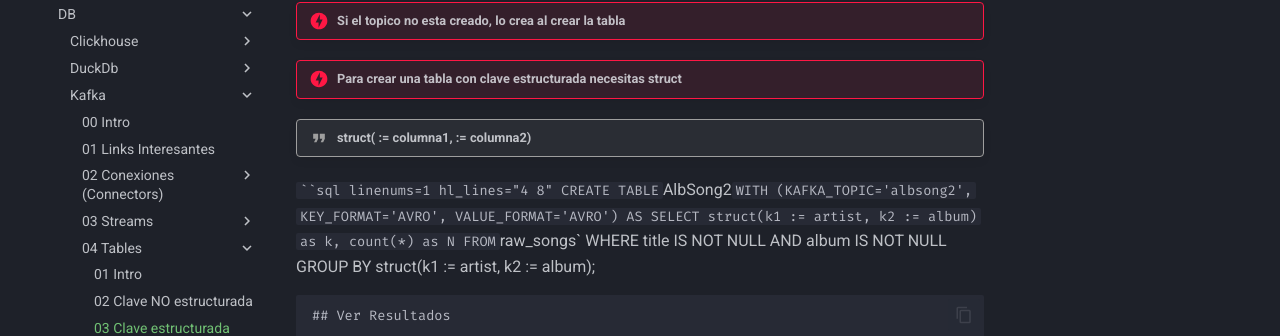
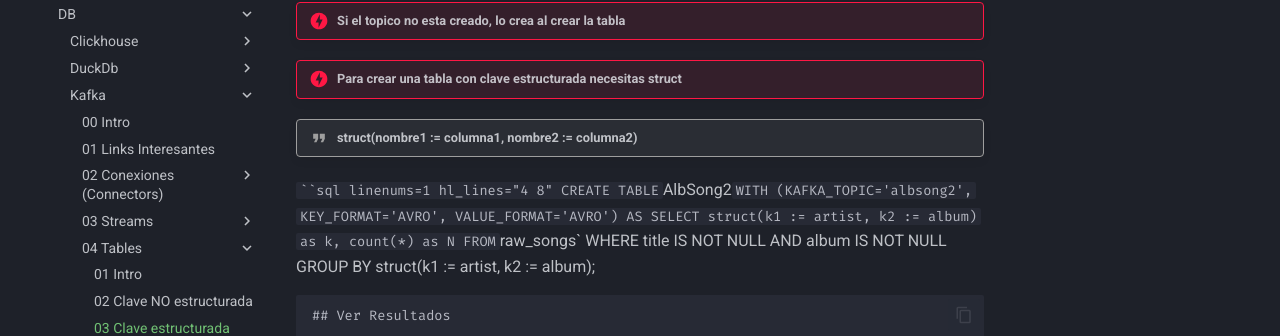
Before and after one commit to alejandroFili/BigData-SurvivalKit, an MkDocs documentation site: the page built from docs/Apuntes/DB/Kafka/04_Tables/03_Clave_Estructurada.md, in a window 1280 px wide and 1236 px high. Shown: the part 178-514 px from the top of the window. Built offline with MkDocs 1.6.1 and Material for MkDocs 9.7.7, drawn with Linux system fonts in a browser that asks for light colours.

Commit message:
Update 03_Clave_Estructurada.md

````diff
--- a/docs/Apuntes/DB/Kafka/04_Tables/03_Clave_Estructurada.md
+++ b/docs/Apuntes/DB/Kafka/04_Tables/03_Clave_Estructurada.md
@@ -4,7 +4,8 @@
 
 !!! danger "Para crear una tabla con clave estructurada necesitas struct"
 
-!!! quote "struct(<nombre> := columna1, <nombre> := columna2)"
+!!! quote "struct(nombre1 := columna1, nombre2 := columna2)"
+
 
 ```sql linenums=1 hl_lines="4 8"
 CREATE TABLE `AlbSong2`
````
